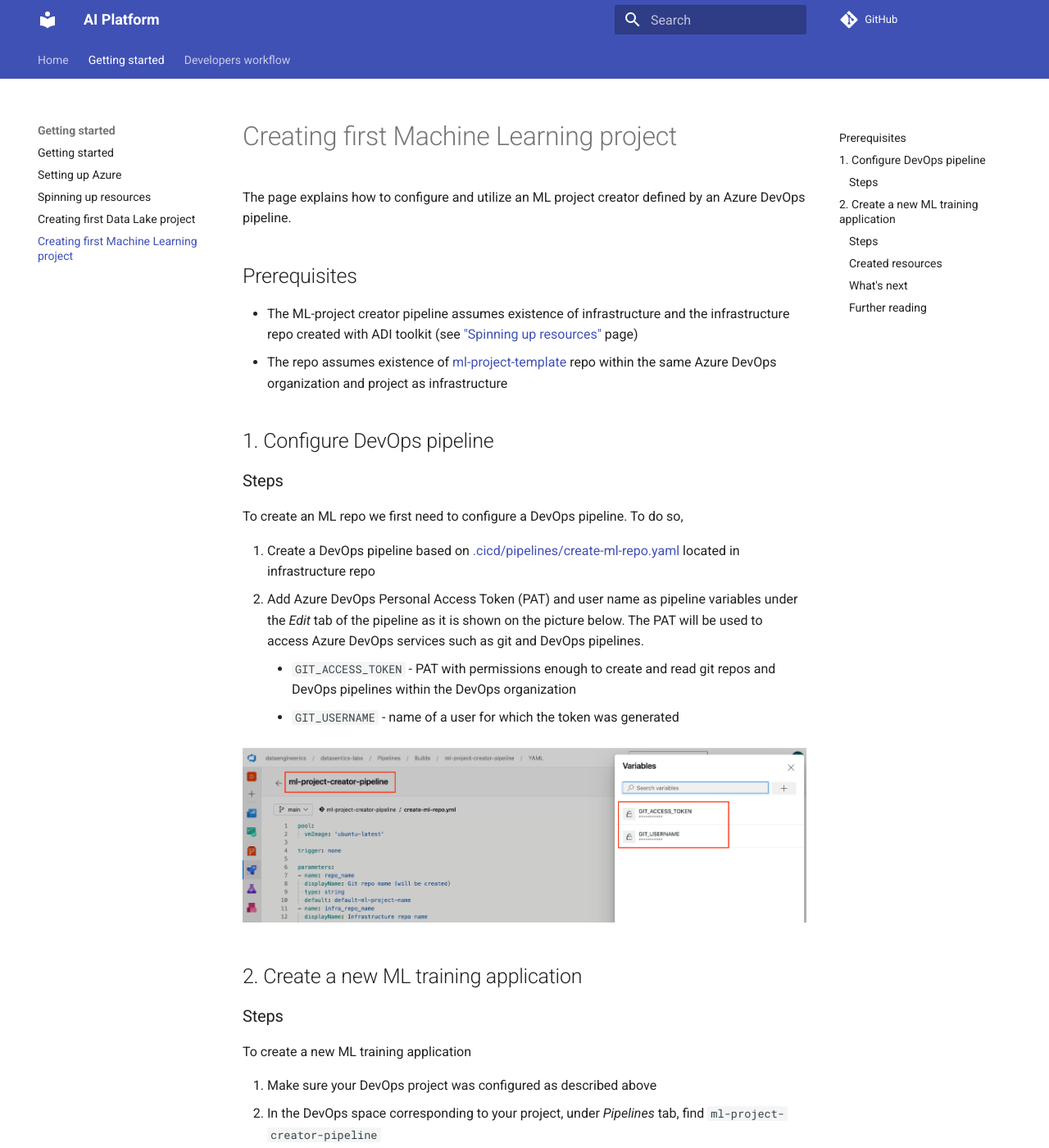
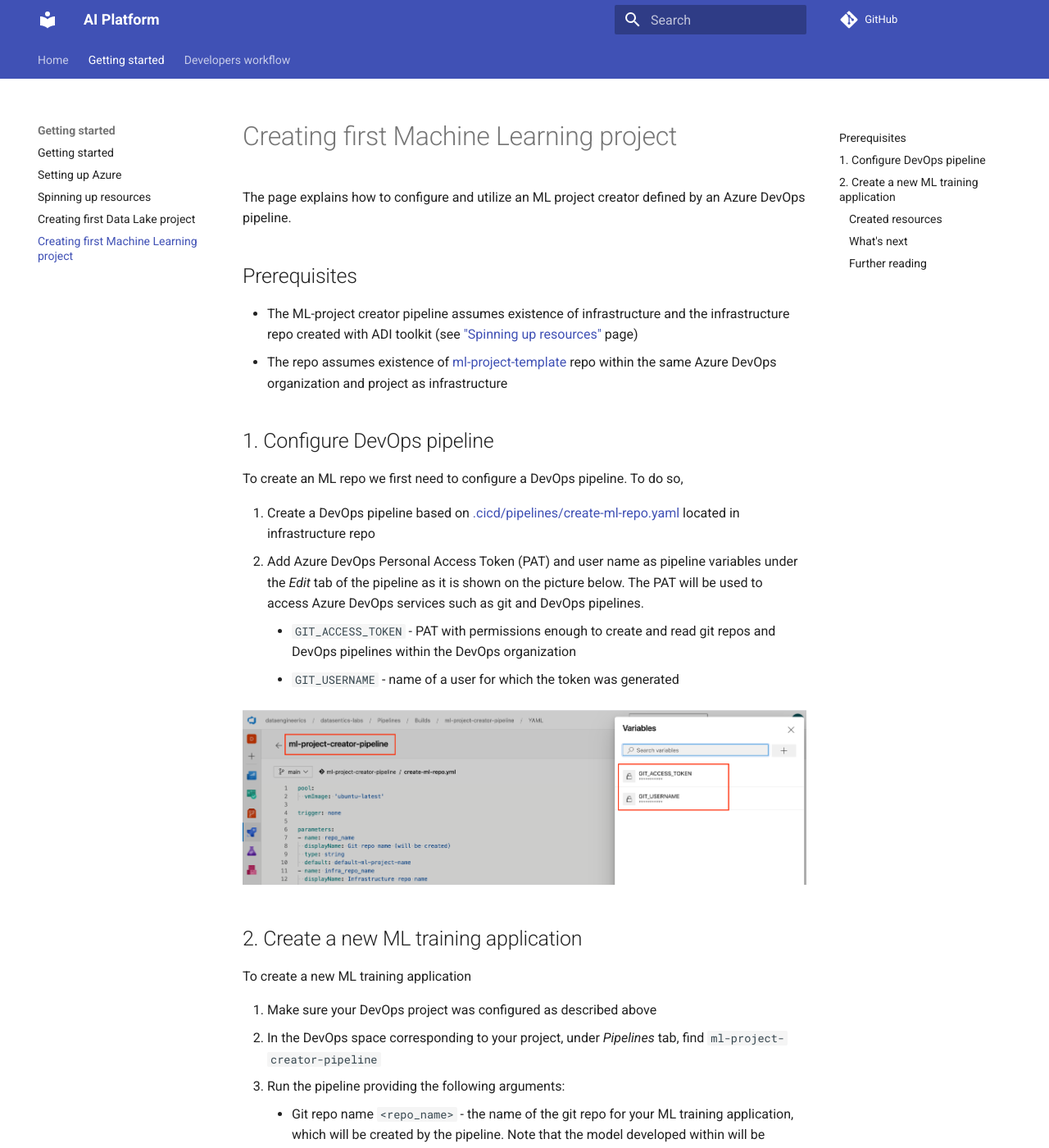
Before and after one commit to daipe-ai/platform-docs, an MkDocs documentation site: the page built from docs/getting-started/first-ml-project.md, in a window 1280 px wide and 1400 px high. Shown: the whole window at 82% size. Built offline with MkDocs 1.6.1 and Material for MkDocs 9.7.7, drawn with Linux system fonts in a browser that asks for light colours; comment, search, counter and statistics services are not loaded.

Commit message:
"steps" subheading removed

```diff
--- a/docs/getting-started/first-ml-project.md
+++ b/docs/getting-started/first-ml-project.md
@@ -8,8 +8,6 @@
 * The repo assumes existence of [ml-project-template](https://dev.azure.com/dataengineerics/datasentics-labs/_git/ml-project-template) repo within the same Azure DevOps organization and project as infrastructure
 
 ## 1. Configure DevOps pipeline
-
-### Steps
 
 To create an ML repo we first need to configure a DevOps pipeline. To do so,
 
@@ -22,8 +20,6 @@
 
 
 ## 2. Create a new ML training application
-
-### Steps
 
 To create a new ML training application
 
```
